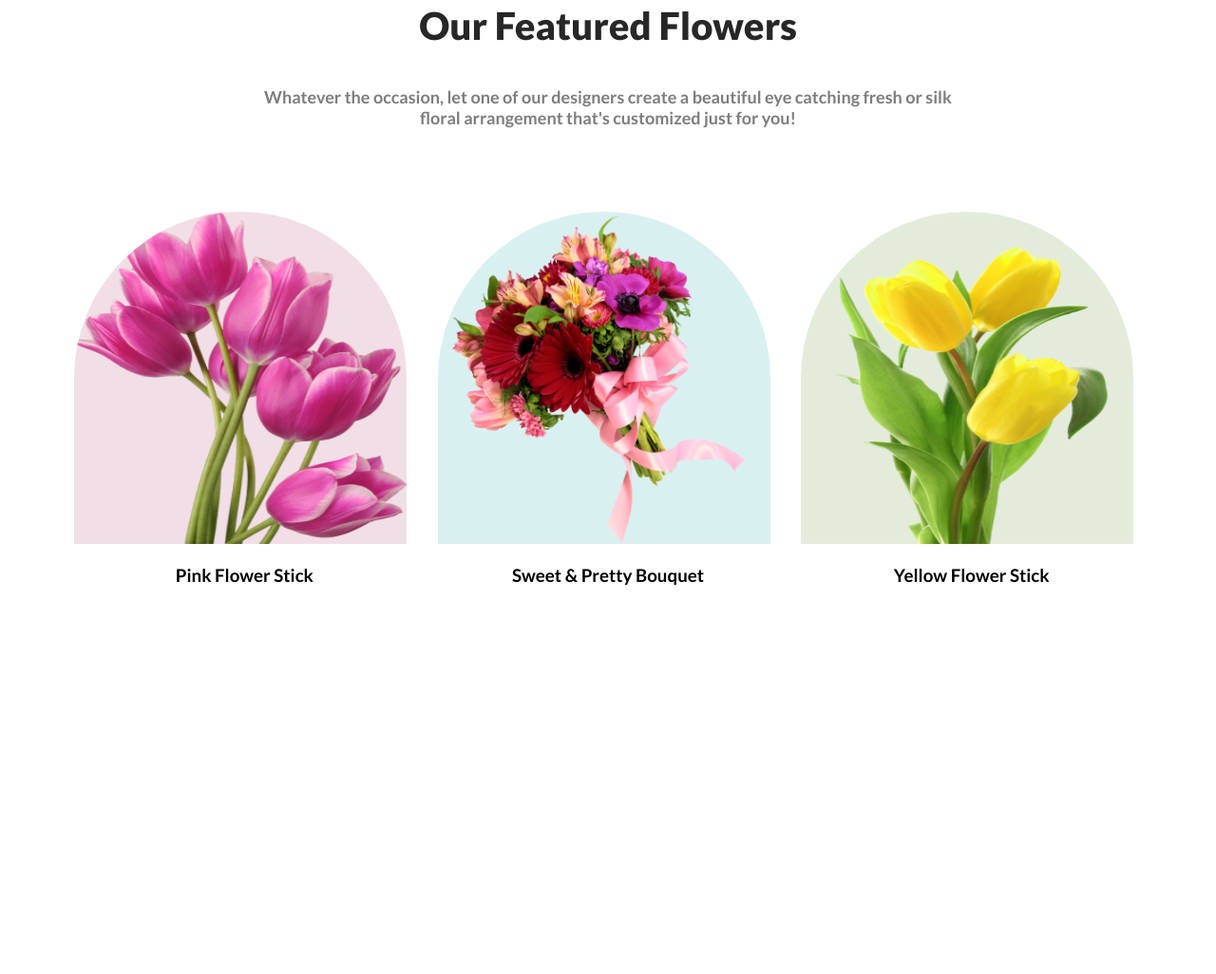
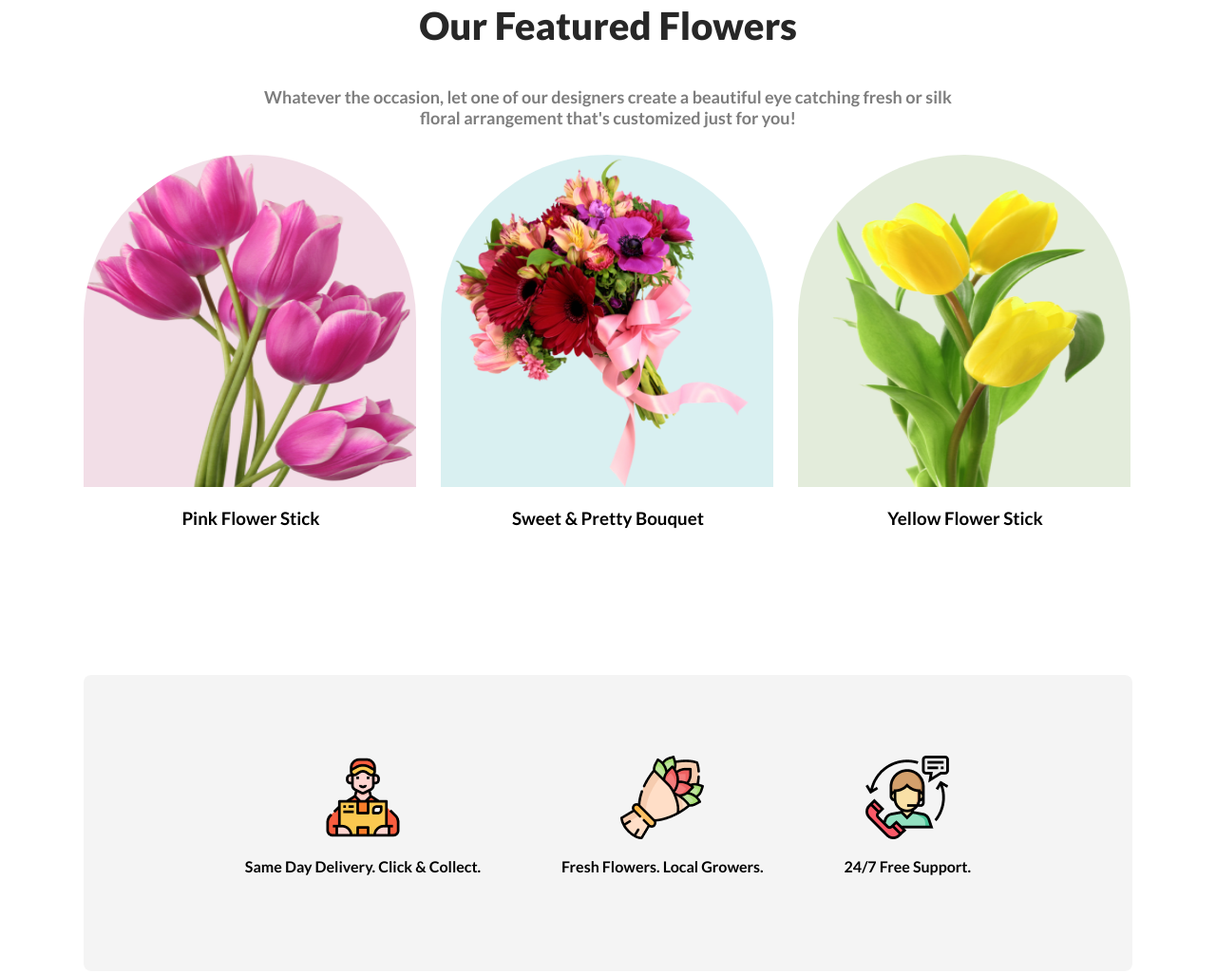
Before and after one commit to shaker09/onlineflowershop, a plain HTML site: page index.html in a window 1280 px wide. Shown: the part 1018-2044 px from the top of the page at 95% size. Before the commit the page ends 1857 px from the top, so only its background shows below. Drawn offline with Linux system fonts and the light colour scheme.

Commit message:
support part done

```diff
--- a/index.html
+++ b/index.html
@@ -51,7 +51,22 @@
                 </div>
             </div>
         </section>
-    </main>
+        <section class="support">
+            <div class="support-container">
+                <div>
+                    <img src="Flower Asset/Group 57.png" alt="">
+                    <p>Same Day Delivery. Click & Collect.</p>
+                </div>
+                <div>
+                    <img src="Flower Asset/Group 58.png" alt="">
+                    <p>Fresh Flowers. Local Growers.</p>
+                </div>
+                <div>
+                    <img src="Flower Asset/Group 59.png" alt="">
+                    <p>24/7 Free Support.</p>
+                </div>
+            </div>
+        </section>
     <footer>
 
     </footer>
--- a/styles/flowershop.css
+++ b/styles/flowershop.css
@@ -101,7 +101,7 @@ nav a{
 .pic-container{
     display: flex;
     align-items: center;
-    padding: 70px;
+    padding: 10px 80px;
     gap: 24px;
 }
 
@@ -121,3 +121,19 @@ nav a{
 .pic-title{
     text-align: center;
 }
+
+/* support section */
+.support{
+    border-radius: 8px;
+    background-color: rgba(39, 39, 39, 0.05);
+    max-width: 1440px;
+    margin: 0 80px;
+}
+
+.support-container{
+    display: flex;
+    justify-content: space-evenly;
+    align-items: center;
+    text-align: center;
+    padding: 85px;
+}
```
